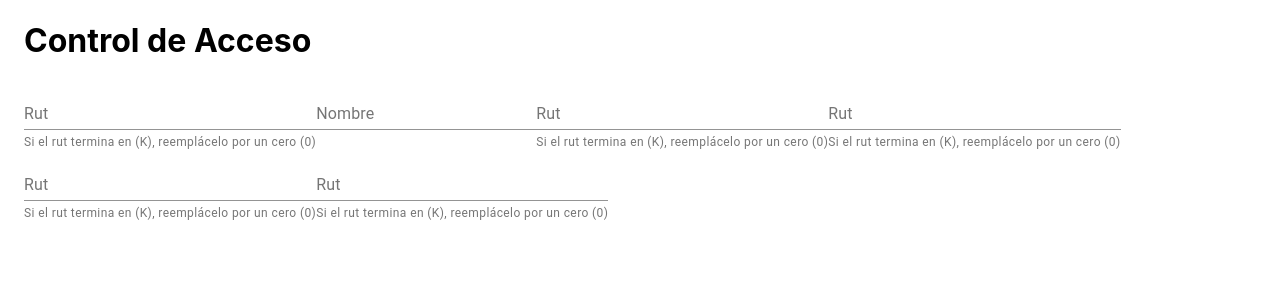
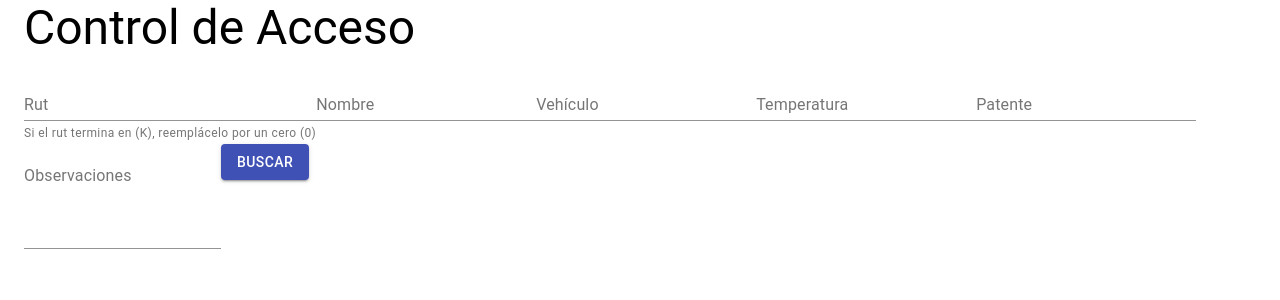
Before and after one commit to junder79/react-control-acceso-web, a React (Create React App) app: page / in a window 1280 px wide. Shown: the top 300 px of the page. Built offline with nearby package versions, Linux system fonts and the light colour scheme.

Commit message:
Update formulario.js

```diff
--- a/src/views/formulario.js
+++ b/src/views/formulario.js
@@ -2,13 +2,17 @@ import FormControl from '@material-ui/core/FormControl';
 import Input from '@material-ui/core/Input';
 import InputLabel from '@material-ui/core/InputLabel';
 import FormHelperText from '@material-ui/core/FormHelperText';
+import Button from '@material-ui/core/Button';
+import Typography from '@material-ui/core/Typography';
 
 function Formulario() {
 
 
     return (
         <>
-            <h1>Control de Acceso</h1>
+            <Typography variant="h3" gutterBottom>
+                Control de Acceso
+            </Typography>
 
             <FormControl>
                 <InputLabel htmlFor="rut">Rut</InputLabel>
@@ -19,33 +23,34 @@ function Formulario() {
             <FormControl>
                 <InputLabel htmlFor="nombre">Nombre</InputLabel>
                 <Input id="nombre" />
-
             </FormControl>
 
             <FormControl>
-                <InputLabel htmlFor="rut">Rut</InputLabel>
-                <Input id="rut" aria-describedby="my-helper-rut" />
-                <FormHelperText id="my-helper-rut">Si el rut termina en (K), reemplácelo por un cero (0)</FormHelperText>
+                <InputLabel htmlFor="vehiculo">Vehículo</InputLabel>
+                <Input id="vehiculo" />
             </FormControl>
 
             <FormControl>
-                <InputLabel htmlFor="rut">Rut</InputLabel>
-                <Input id="rut" aria-describedby="my-helper-rut" />
-                <FormHelperText id="my-helper-rut">Si el rut termina en (K), reemplácelo por un cero (0)</FormHelperText>
+                <InputLabel htmlFor="temperatura">Temperatura</InputLabel>
+                <Input id="temperatura" />
             </FormControl>
 
             <FormControl>
-                <InputLabel htmlFor="rut">Rut</InputLabel>
-                <Input id="rut" aria-describedby="my-helper-rut" />
-                <FormHelperText id="my-helper-rut">Si el rut termina en (K), reemplácelo por un cero (0)</FormHelperText>
+                <InputLabel htmlFor="patente">Patente</InputLabel>
+                <Input id="patente" />
             </FormControl>
 
             <FormControl>
-                <InputLabel htmlFor="rut">Rut</InputLabel>
-                <Input id="rut" aria-describedby="my-helper-rut" />
-                <FormHelperText id="my-helper-rut">Si el rut termina en (K), reemplácelo por un cero (0)</FormHelperText>
+                <InputLabel htmlFor="observaciones">Observaciones</InputLabel>
+                <Input
+                    id="observaciones"
+                    multiline
+                    rows={4} />
             </FormControl>
 
+            <Button variant="contained" color="primary">
+                BUSCAR
+            </Button>
         </>
     )
 
```
